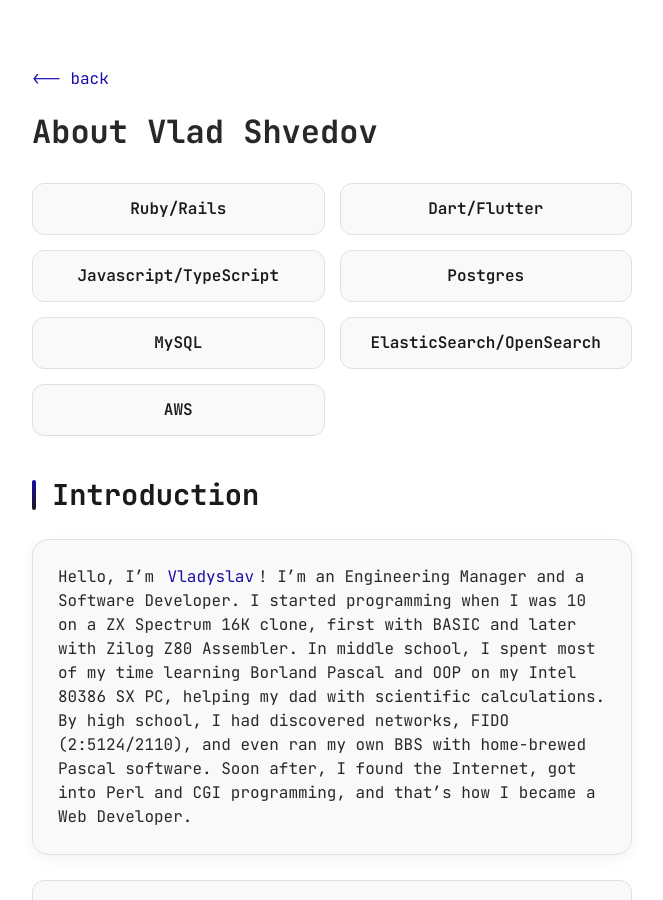
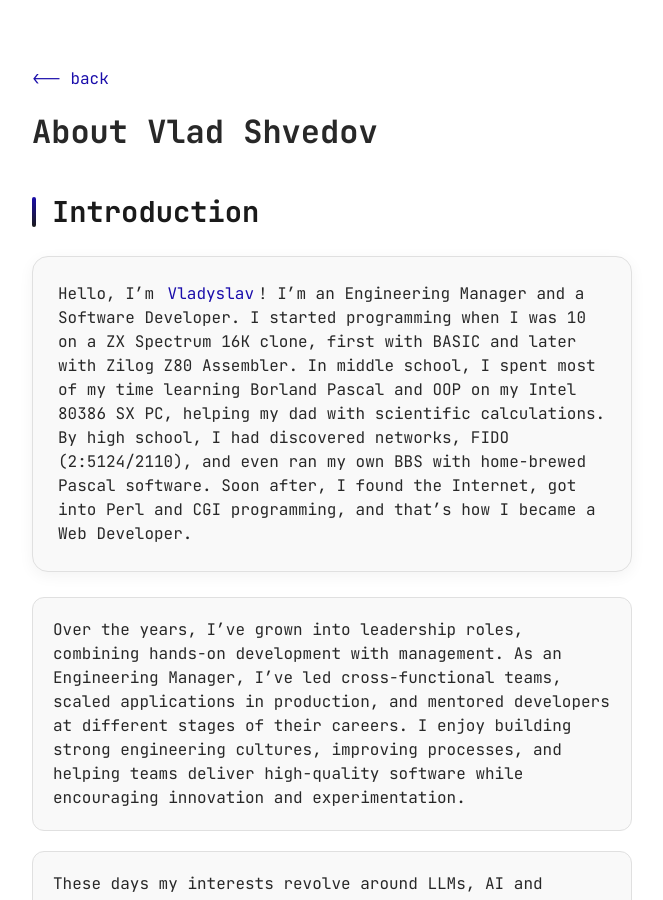
Before and after one commit to vshvedov/vladcodes, a Jekyll site: the page built from about/index.md, in a window 1280 px wide and 900 px high. Shown: the whole window, without its empty margins (308-971 px from the left). Built offline with Jekyll 4.4.1, drawn with Linux system fonts in a browser that asks for light colours; our own code applies the rules of GitHub Pages for plain Markdown files.

Commit message:
Remove unused technology stack references from about page

```diff
--- a/about/index.md
+++ b/about/index.md
@@ -1,13 +1,6 @@
 ---
 layout: about
 ---
-- Ruby/Rails
-- Dart/Flutter
-- Javascript/TypeScript
-- Postgres
-- MySQL
-- ElasticSearch/OpenSearch
-- AWS
 
 ## Introduction
 
```
